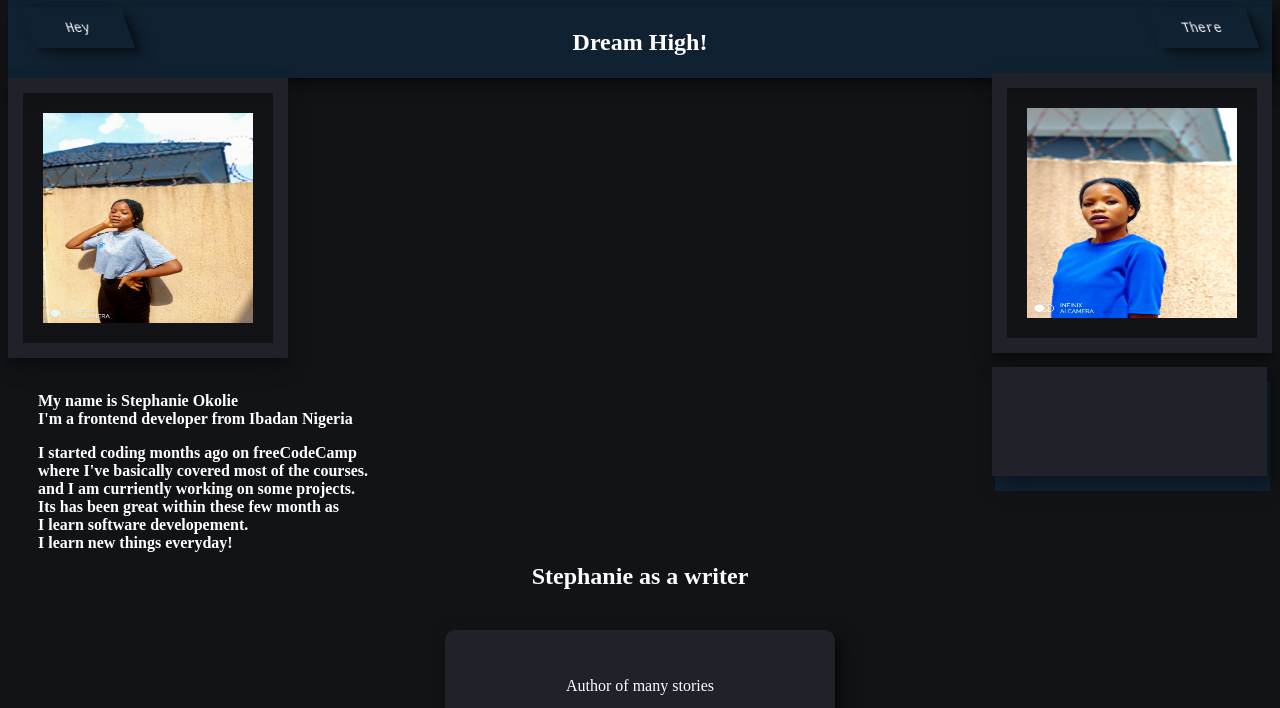
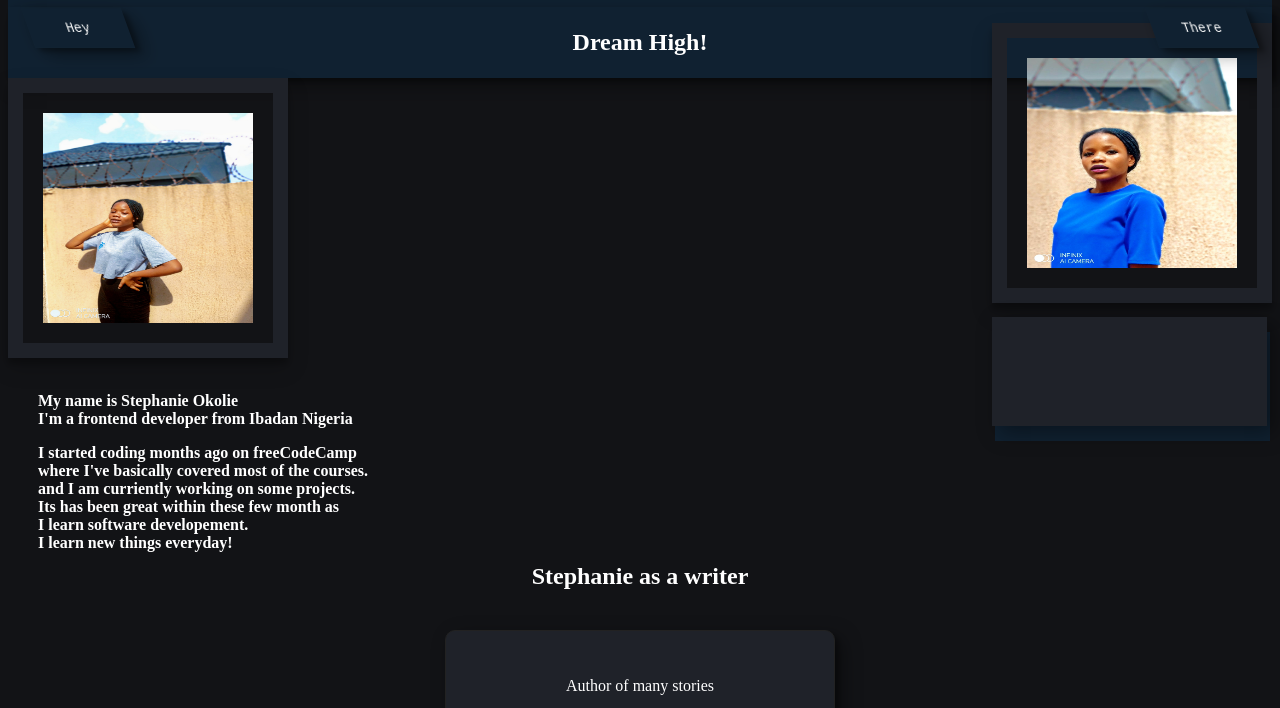
Before and after one commit to Chinemereem/Portfolio-page, a plain HTML site: page index.html in a window 1280 px wide. Shown: the part 71-779 px from the top of the page. Drawn offline with Linux system fonts and the light colour scheme; a web font is replaced by a local one.

Commit message:
Update index.css

```diff
--- a/index.css
+++ b/index.css
@@ -131,7 +131,7 @@ display: flex;
       float: right;
       text-align: right;
       width: 300px;
-      margin-top: -500px;
+      margin-top: -550px;
 
    }
 .my-img {
```
